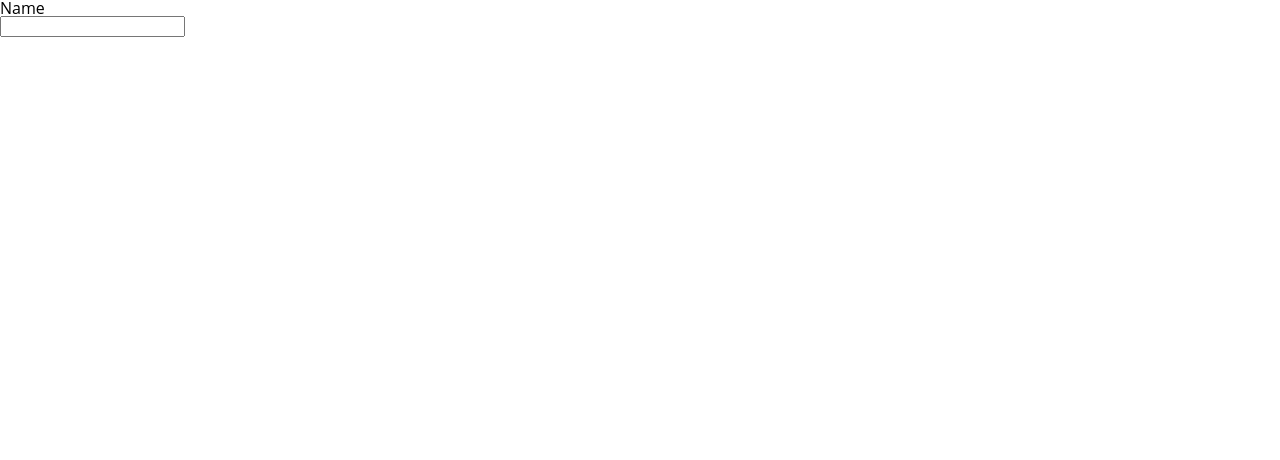
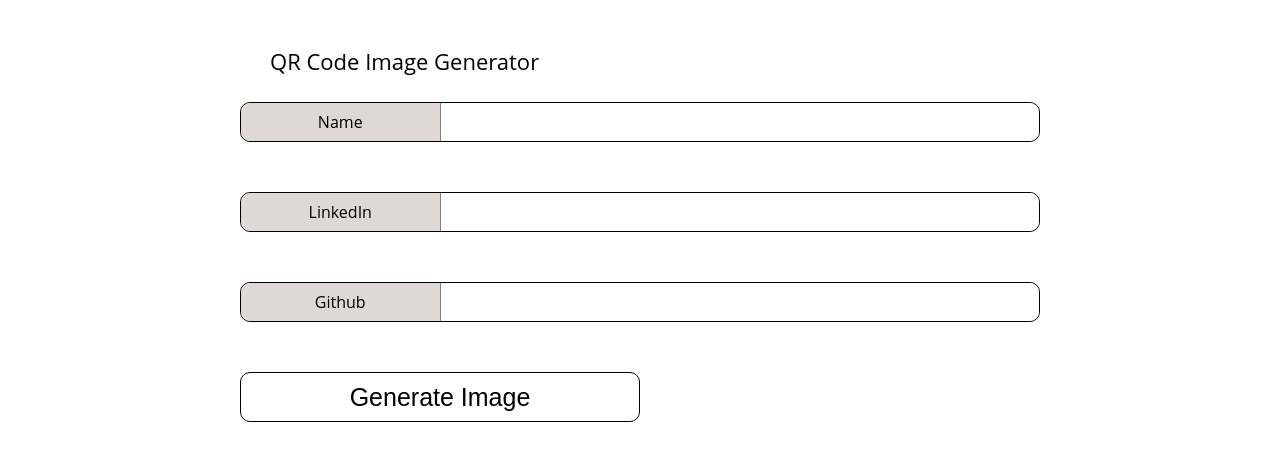
Before and after one commit to henriquesdias/QR-code-generate, a React (Vite) app in the folder front-end/: page / in a window 1280 px wide. Shown: the top 460 px of the page. Built offline with nearby package versions, Linux system fonts and the light colour scheme.

Commit message:
style: style of main page is finished

```diff
--- a/front-end/index.html
+++ b/front-end/index.html
@@ -4,7 +4,7 @@
     <meta charset="UTF-8" />
     <link rel="icon" type="image/svg+xml" href="/vite.svg" />
     <meta name="viewport" content="width=device-width, initial-scale=1.0" />
-    <title>Vite + React + TS</title>
+    <title>Generate QR Code</title>
   </head>
   <body>
     <div id="root"></div>
--- a/front-end/package.json
+++ b/front-end/package.json
@@ -20,5 +20,8 @@
     "@vitejs/plugin-react-swc": "^3.0.0",
     "typescript": "^4.9.3",
     "vite": "^4.2.0"
+  },
+  "engines": {
+    "node": "18.12.0"
   }
 }
--- a/front-end/src/pages/MainPage.tsx
+++ b/front-end/src/pages/MainPage.tsx
@@ -1,16 +1,49 @@
-import styled from "styled-components";
+import { useState } from "react";
+
+import { Input } from "../styles/Input";
+import { Form } from "../styles/Form";
 
 export default function MainPage() {
+  const [form, setForm] = useState({
+    name: "",
+    linkedin: "",
+    github: "",
+  });
+
   return (
     <Form>
+      <h1>QR Code Image Generator</h1>
       <Input>
         <div>Name</div>
-        <input type="text" />
+        <input
+          type="text"
+          name="name"
+          onChange={(e) =>
+            setForm({ ...form, [e.target.name]: e.target.value })
+          }
+        />
       </Input>
+      <Input>
+        <div>LinkedIn</div>
+        <input
+          type="text"
+          name="linkedin"
+          onChange={(e) =>
+            setForm({ ...form, [e.target.name]: e.target.value })
+          }
+        />
+      </Input>
+      <Input>
+        <div>Github</div>
+        <input
+          type="text"
+          name="github"
+          onChange={(e) =>
+            setForm({ ...form, [e.target.name]: e.target.value })
+          }
+        />
+      </Input>
+      <button>Generate Image</button>
     </Form>
   );
 }
-
-const Form = styled.form``;
-
-const Input = styled.div``;
--- /dev/null
+++ b/front-end/src/styles/Form.tsx
@@ -0,0 +1,23 @@
+import styled from "styled-components";
+
+export const Form = styled.form`
+  margin: 50px auto 0 auto;
+  width: 100%;
+  max-width: 800px;
+  h1 {
+    font-size: 22px;
+    margin-bottom: 30px;
+    padding-left: 30px;
+  }
+  button {
+    border: 1px solid black;
+    background-color: white;
+    height: 50px;
+    width: 400px;
+    font-size: 25px;
+    border-radius: 10px;
+    cursor: pointer;
+  }
+  canvas {
+  }
+`;
--- /dev/null
+++ b/front-end/src/styles/Input.tsx
@@ -0,0 +1,24 @@
+import styled from "styled-components";
+
+export const Input = styled.div`
+  display: flex;
+  border-radius: 10px;
+  border: 1px solid black;
+  height: 40px;
+  margin-bottom: 50px;
+  div {
+    width: 25%;
+    display: flex;
+    align-items: center;
+    justify-content: center;
+    border-right: 1px solid grey;
+    background-color: #e0d7d7;
+    border-radius: 10px 0 0 10px;
+  }
+  input {
+    width: 75%;
+    outline: none;
+    border-radius: 0 10px 10px 0;
+    border: none;
+  }
+`;
```
Also changed, not shown: 1 other file (tests, documents, lock files or other folders).
